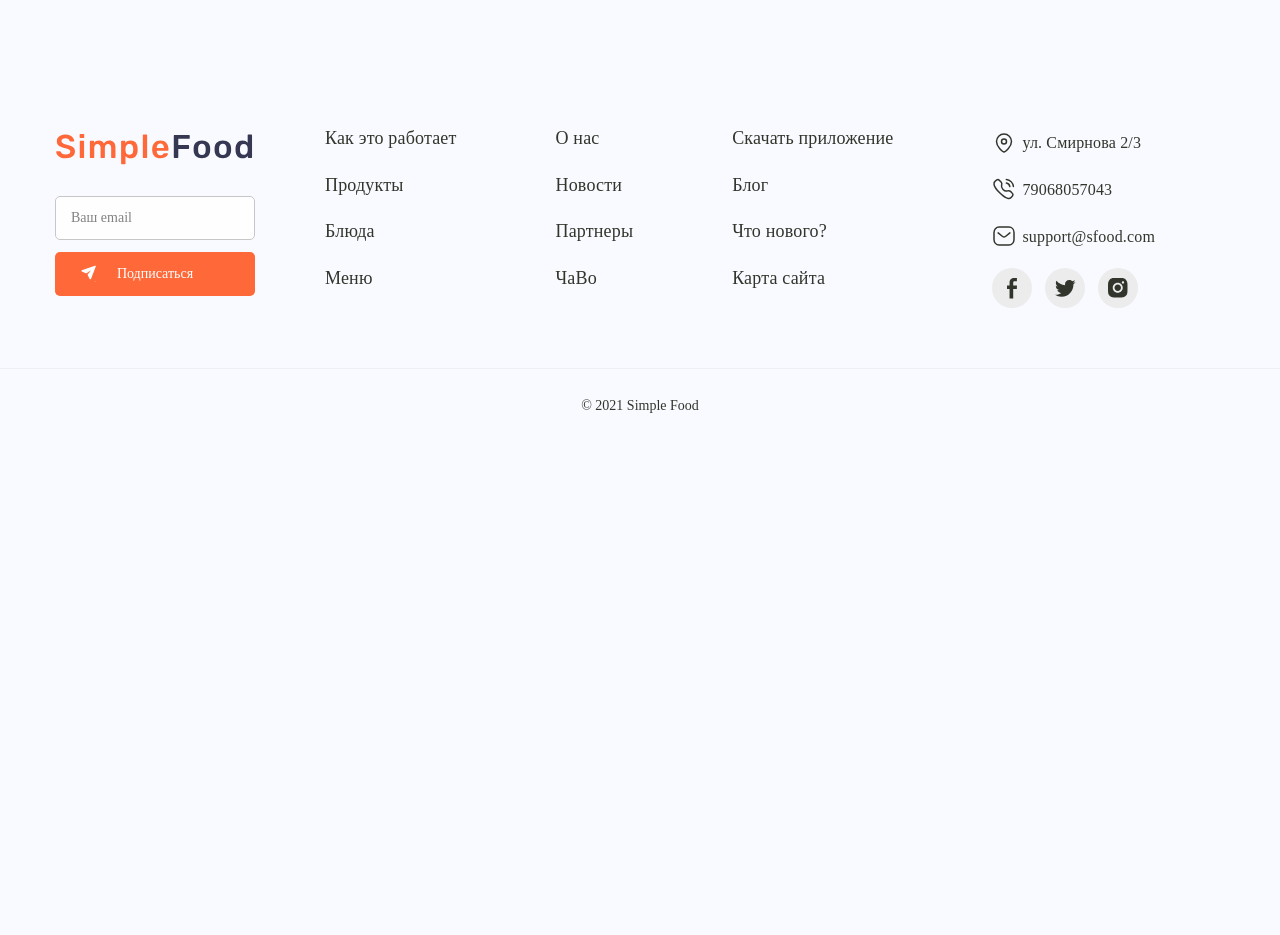
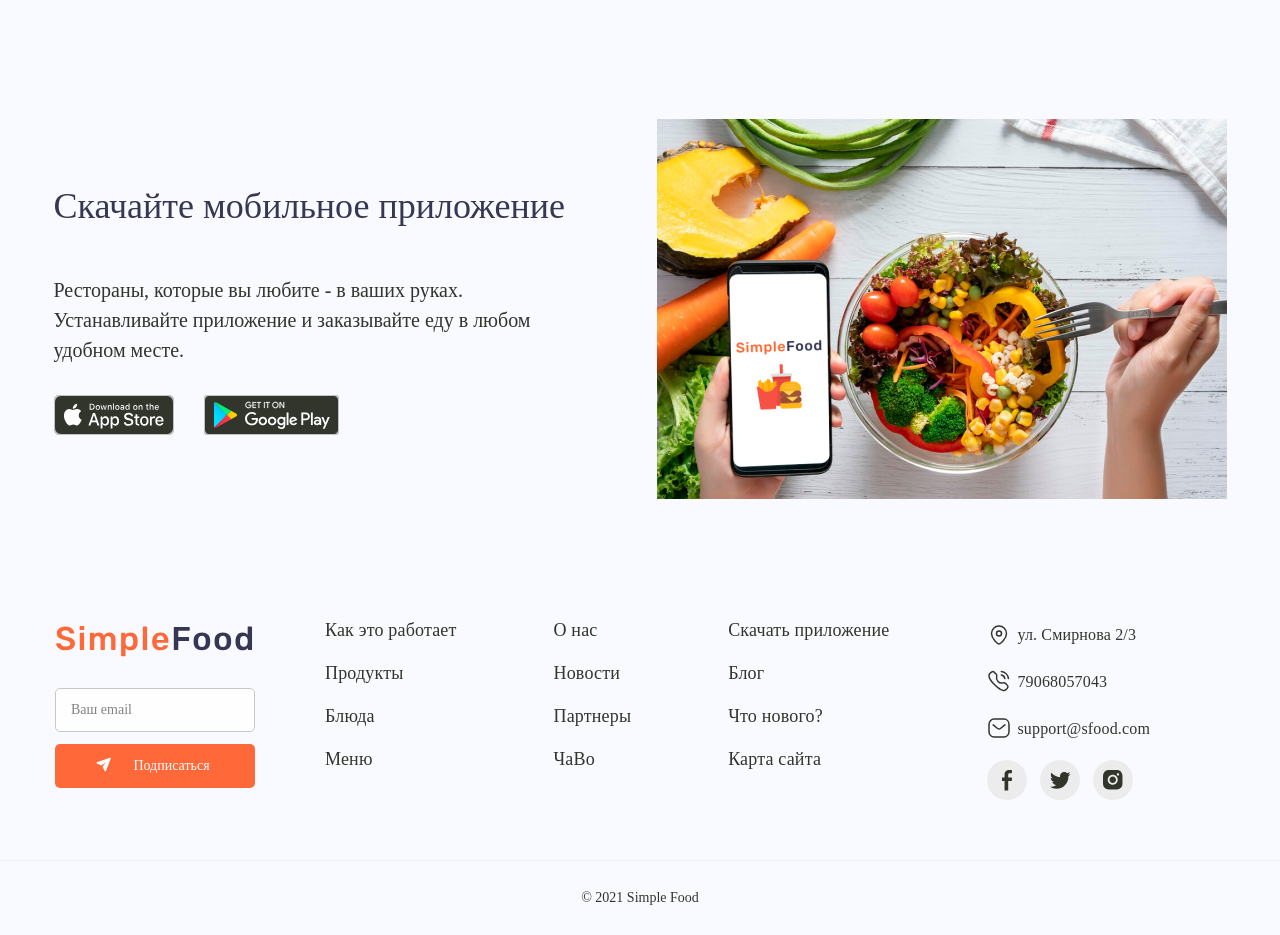
Before and after one commit to kolya7366/SimpleFood, a website: page app/index.html in a window 1280 px wide. Shown: the part 4272-5207 px from the top of the page. Before the commit the page ends 4715 px from the top, so only its background shows below. Drawn offline with nearby package versions, Linux system fonts and the light colour scheme; files that its build step writes are made by us from their sources; files whose address does not match are found by name.

Commit message:
add app, fix PP, add js-scroll

```diff
--- a/app/index.html
+++ b/app/index.html
@@ -312,7 +312,23 @@
             </li>
           </ul>
         </section>
-
+        <section class="app">
+          <div class="app__inner">
+            <h3 class="app__inner-title title">Скачайте мобильное приложение</h3>
+            <p class="app__inner-text">
+              Рестораны, которые вы любите - в ваших руках. Устанавливайте приложение и заказывайте еду в любом удобном месте.
+            </p>
+            <ul class="app__inner-icons">
+              <li class="app__inner-icons-icon">
+                <img class="app__inner-icons-icon-appstore" src="./images/app/icons/store-AppStore.svg" alt="Установить из App Store" width="120" height="40">
+              </li>
+              <li class="app__inner-icons-icon">
+                <img class="app__inner-icons-icon-googleplay" src="./images/app/icons/store-GooglePlay.svg" alt="Установить из Google Play" width="135" height="40">
+              </li>
+            </ul>
+          </div>
+          <img class="app__images" src="./images/app/app-images.jpg" alt="Мобильное приложение с едой" width="570" height="380">
+        </section>
       </main>
     </div>
     <footer class="footer" id="footer">
--- a/app/js/main.js
+++ b/app/js/main.js
@@ -3,5 +3,12 @@ $(function () {
     dots: true
   });
 
+  $(".header, .hero, .popular, .footer").on("click","a", function (event) {
+      event.preventDefault();
+      var id  = $(this).attr('href'),
+         top = $(id).offset().top;
+      $('body,html').animate({scrollTop: top}, 750);
+      });
+
   var mixer = mixitup('.popular__gallery');
 });
--- a/app/scss/style.scss
+++ b/app/scss/style.scss
@@ -511,7 +511,7 @@
 .testimonials {
   text-align: center;
   padding-bottom: 82px;
-  margin-bottom: 123px;
+  margin-bottom: 115px;
 
   &__title {
     margin-bottom: 45px;
@@ -578,8 +578,39 @@
   }
 }
 
+.app {
+  display: flex;
+  justify-content: center;
+  align-items: center;
+  margin-bottom: 120px;
 
+  &__inner {
+    width: 538px;
+    margin-right: 65px;
 
+    &-title {
+      margin-bottom: 45px;
+    }
+
+    &-text {
+      margin-bottom: 30px;
+    }
+
+    &-icons {
+      display: flex;
+
+      &-icon {
+        border-radius: 7px;
+        cursor: pointer;
+      }
+
+      &-icon:not(:last-child) {
+        margin-right: 30px;
+      }
+
+    }
+  }
+}
 
 .footer {
   &__top {
@@ -627,6 +658,7 @@
           width: 200px;
           height: 44px;
           border-radius: 5px;
+          padding-left: 65px;
         }
 
         &::before {
@@ -635,7 +667,7 @@
           width: 17px;
           height: 17px;
           background-image: url('../images/footer_icons/send-btn.svg');
-          left: 25px;
+          left: 40px;
         }
 
         &:hover::before,
@@ -654,8 +686,9 @@
       grid-area: 'top-items';
       display: grid;
       grid-template-columns: minmax(50px, auto) minmax(50px, auto) minmax(50px, auto);
-      grid-row-gap: 5px;
-      grid-column-gap: 70px;
+      grid-template-rows: repeat(4, auto) auto;
+      grid-row-gap: 10px;
+      grid-column-gap: 69px;
       font-size: 18px;
       line-height: 1.3;
       letter-spacing: 0.01em;
@@ -678,7 +711,7 @@
       position: relative;
       display: grid;
       grid-row-gap: 15px;
-      margin-right: 70px;
+      margin-right: 75px;
 
       &-item {
         padding-left: 30px;
```
Also changed, not shown: app/images/app/app-images.jpg (added), app/images/app/icons/store-AppStore.svg (added), app/images/app/icons/store-GooglePlay.svg (added), app/js/main.min.js.
